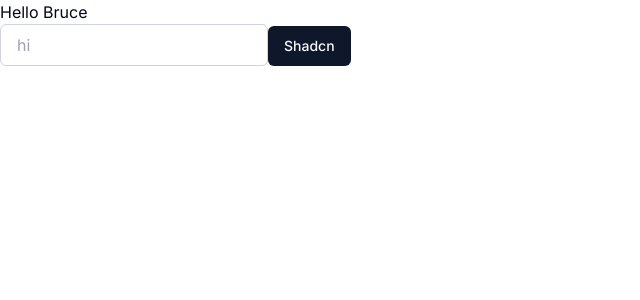
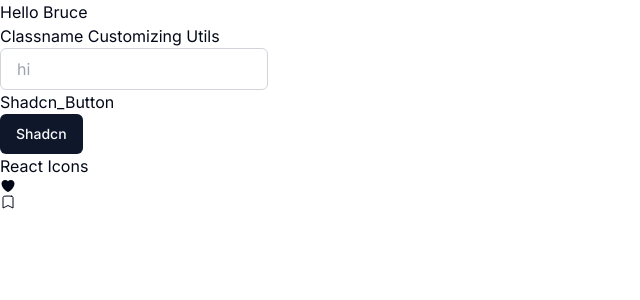
Before and after one commit to sprisao/timebox, a Next.js app: page / in a window 1280 px wide. Shown: the top 300 px of the page, without its empty margins (0-640 px from the left). Built offline with nearby package versions, Linux system fonts and the light colour scheme.

Commit message:
Install ReactIcon

```diff
--- a/app/page.tsx
+++ b/app/page.tsx
@@ -1,5 +1,6 @@
 import {Button} from "@/components/ui/button";
 import BR_InputBox from "@/components/ui/inputBox_template";
+import { HiHeart, HiOutlineBookmark } from "react-icons/hi2";
 
 export default function Home() {
     return (
@@ -7,10 +8,17 @@
             <h1>
                 Hello Bruce
             </h1>
+            <h2>Classname Customizing Utils</h2>
             <BR_InputBox placeHolder="hi"/>
+            <h2>Shadcn_Button</h2>
             <Button>
                 <a>Shadcn</a>
             </Button>
+            <h2>React Icons</h2>
+            <HiHeart />
+            <HiOutlineBookmark />
+
         </>
+
     )
 }
```
